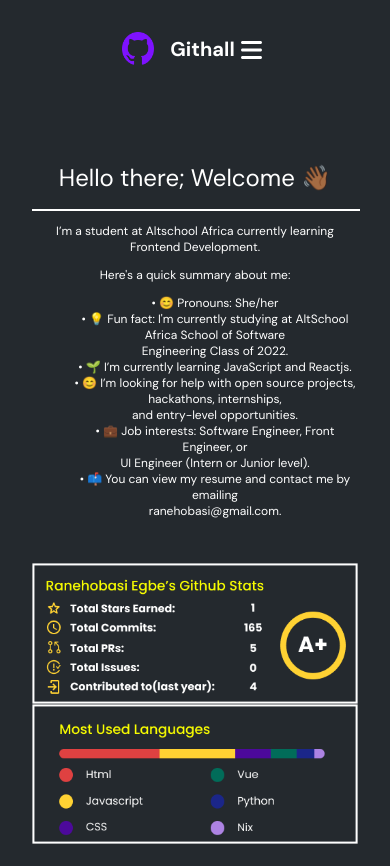
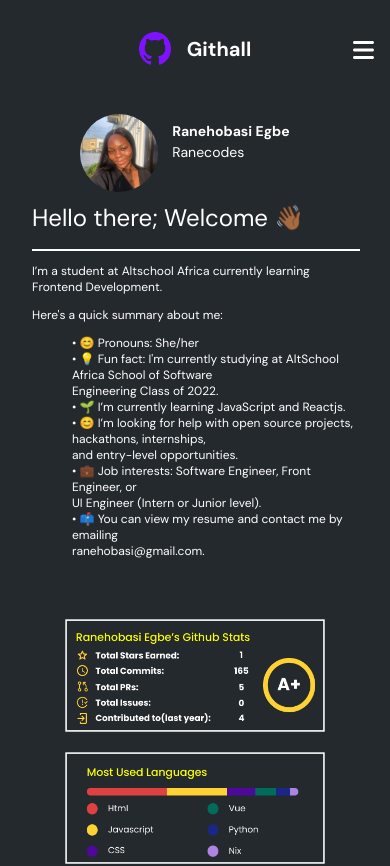
Before and after one commit to Ranecodes/AltschoolVueExam, a Vue app: page / in a window 390 px wide. Shown: the top 866 px of the page. Built offline with nearby package versions, Linux system fonts and the light colour scheme.

Commit message:
responsiveness edit

```diff
--- a/src/components/HomePage.vue
+++ b/src/components/HomePage.vue
@@ -356,12 +356,11 @@ export default {
 
   .hero-section-images {
     margin-left: 0;
-    margin-top: 2rem;
   }
 
   .hero-section-text {
     padding: 0 2rem;
-    text-align: center;
+    text-align: left;
   }
 
   .hero-section-text h1 {
@@ -382,13 +381,14 @@ export default {
 
   .hero-section-images .raneh-img {
     margin-left: 0;
+    top: 0;
+    left: 112px;
+    max-width: 20%;
+    height: auto;
   }
 
   .hero-section-images .square {
     margin-right: 0;
-  }
-
-  .hero-section-images .hs-img {
     display: none;
   }
 
@@ -405,6 +405,7 @@ export default {
 
   .lang-stats {
     padding-right: 0;
+    padding-top: 20px;
   }
 
   .b4-ft-top h1 {
@@ -416,7 +417,7 @@ export default {
   .b4-ft-top button {
     padding: 0.5rem 2rem;
     border-radius: 0.5rem;
-    font-size: 0.75rem;
+    font-size: 1rem;
   }
 
   .b4-ft-bottom {
@@ -434,7 +435,7 @@ export default {
     padding-left: 0;
   }
   .name-tag{
-    text-align: center;
+    text-align: left;
     font-size: 1.5rem;
   }
 }
@@ -446,7 +447,7 @@ export default {
   }
 
   .hero-section-text {
-    padding: 0 1rem;
+    padding: 1rem;
   }
 
   .hero-section-text h1 {
@@ -465,8 +466,16 @@ export default {
     line-height: 1rem;
   }
 
+  .hero-section-images .raneh-img {
+    margin-left: 0;
+    top: 0;
+    left: 80px;
+    max-width: 20%;
+    height: auto;
+  }
+
   .mid-section img{
-    width: 100%;
+    width: 80%;
   }
 
   .b4-ft-top h1 {
@@ -476,9 +485,9 @@ export default {
   }
 
   .b4-ft-top button {
-    padding: 0.25rem 1rem;
+    padding: 0.4rem 1rem;
     border-radius: 0.25rem;
-    font-size: 0.5rem;
+    font-size: 1rem;
   }
 
   .b4-ft-top button:hover {
@@ -497,7 +506,14 @@ export default {
     padding-left: 0;
   }
   .name-tag{
-    display: none;
+    text-align: left;
+    font-size: 0.75rem;
+    padding-left: 40px;
+    line-height: 0.5;
+  }
+  .lang-stats {
+    padding-right: 0;
+    padding-top: 20px;
   }
 }
 
--- a/src/components/NavBar.vue
+++ b/src/components/NavBar.vue
@@ -90,6 +90,7 @@ a {
     justify-content: center;
     align-items: center;
     padding: 1rem;
+    position: relative;
   }
 
   .logo {
@@ -126,6 +127,8 @@ a {
   font-size: 1.5rem;
   color: #fff;
   padding-bottom: 15px;
+  position: absolute;
+  right: 10px;
 }
 
 .hamburger-menu-btn:focus {
```
